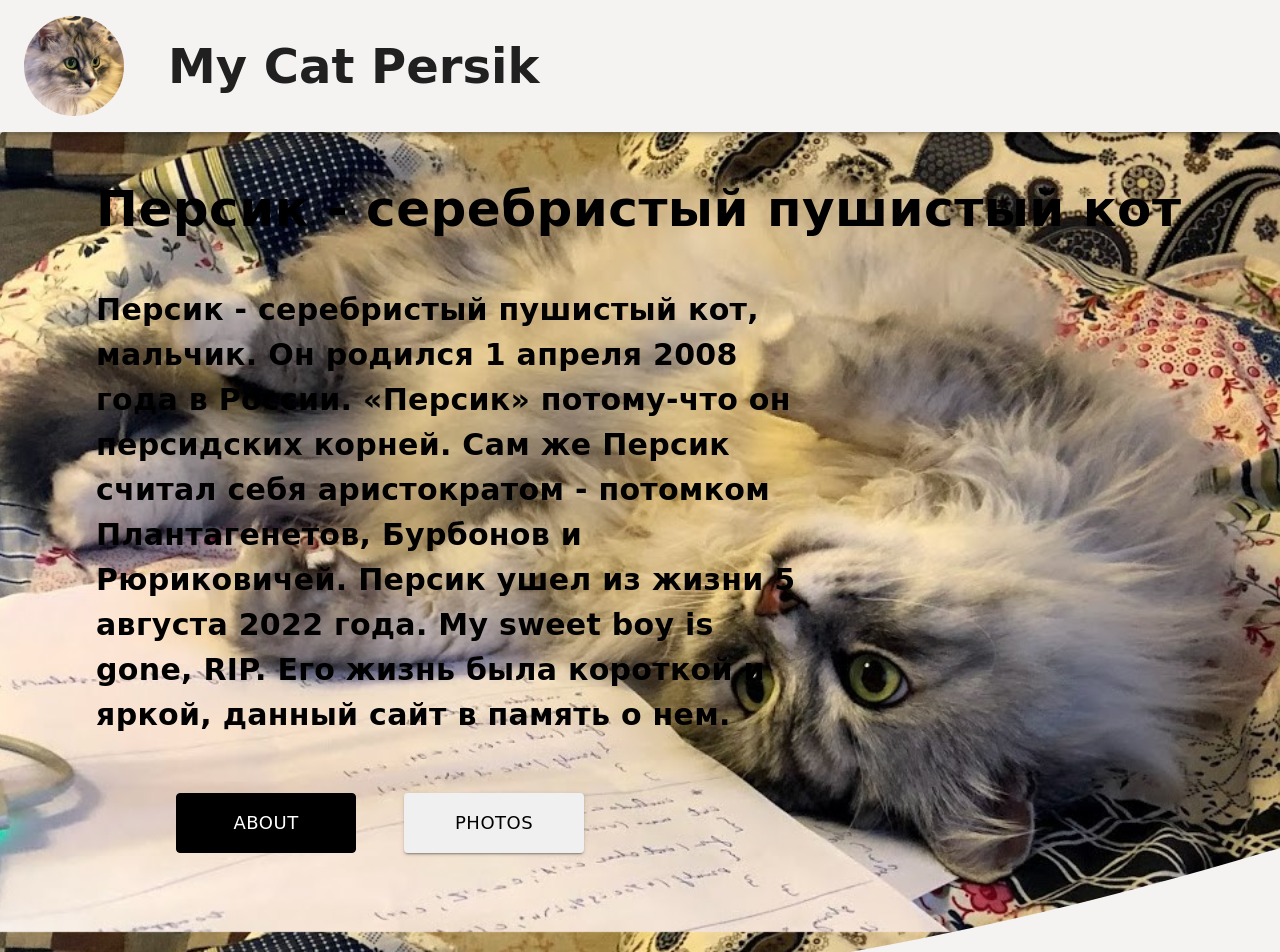
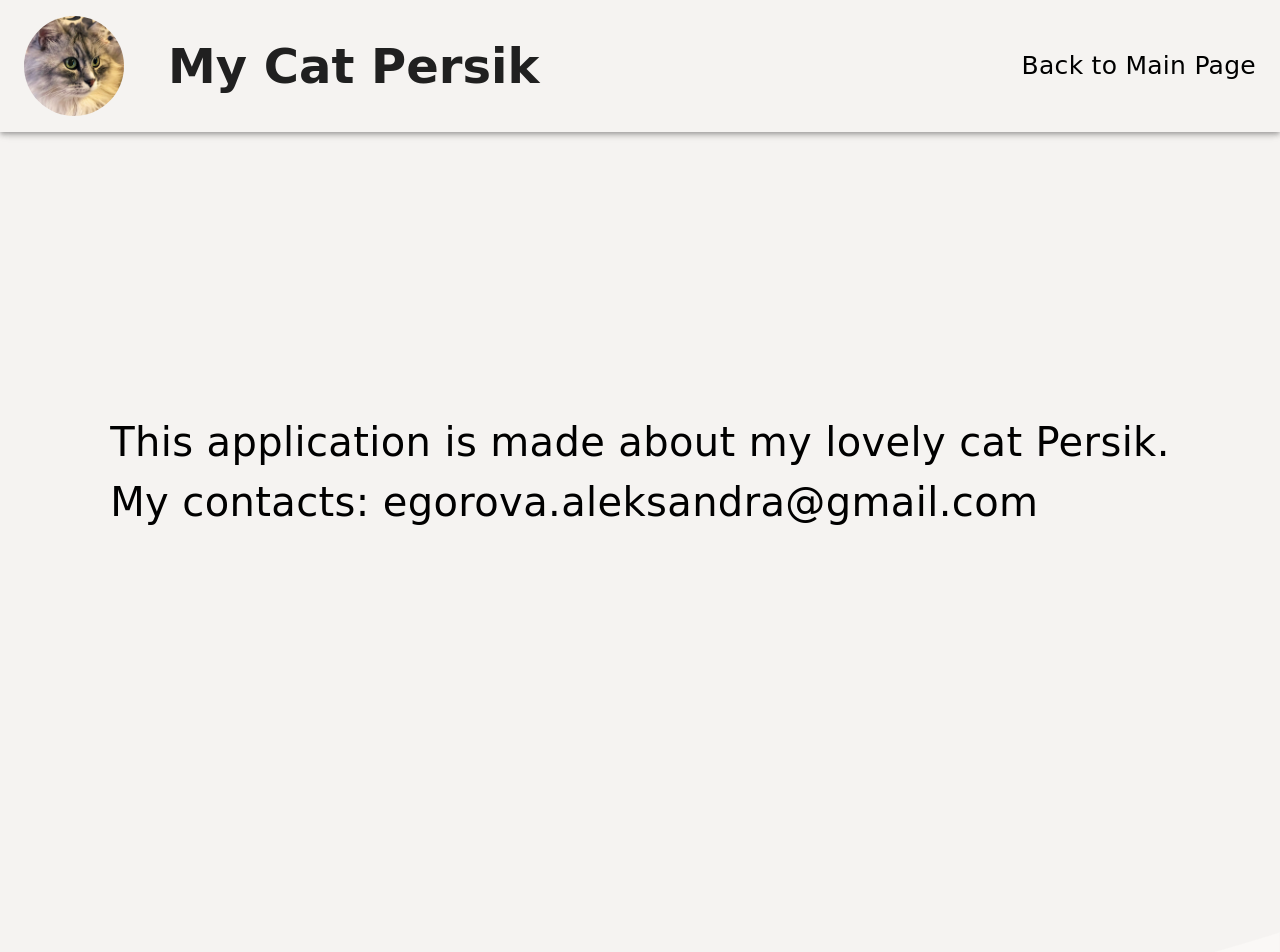
Before and after one commit to Katyi/Persik_project, a React (Create React App) app: page /Persik_project/about in a window 1280 px wide. Shown: the top 952 px of the page. Built offline with nearby package versions, Linux system fonts and the light colour scheme.

Commit message:
changed routes and navigate

```diff
--- a/src/components/Container.jsx
+++ b/src/components/Container.jsx
@@ -60,7 +60,7 @@ const Container = () => {
             Его жизнь была короткой и яркой, данный сайт в память о нем.
           </Typography>
           <Stack ml={{md:10,xs: 2}} mt={{md:7, sm: 7, xs: 4}} direction="row" gap={{md:6, xs: 2}}>
-            <Button onClick={() => navigate('/about')}
+            <Button onClick={() => navigate('/Persik_project/about')}
               variant='outlined'
               sx={{
                 color: '#fff', backgroundColor: '#000', borderColor: '#000',
@@ -72,7 +72,7 @@ const Container = () => {
               }}>
               ABOUT
             </Button>
-            <Button onClick={() => navigate('/album')} variant="contained"
+            <Button onClick={() => navigate('/Persik_project/album')} variant="contained"
               sx={{
                 color: '#000', backgroundColor: '#f0f0f0', borderColor: 'transparent',
                 fontFamily: { md: 'Comic Sans MS,Comic Sans,fantasy', xs: "FuturaPT" },
--- a/src/components/Navbar.jsx
+++ b/src/components/Navbar.jsx
@@ -43,7 +43,7 @@ const Navbar = () => {
           </Typography>
         </Icons>
 
-        {(pathName === '/about' || pathName === '/album' )
+        {(pathName === '/Persik_project/about' || pathName === '/Persik_project/album' )
           && <Link
             component="button"
             variant="body2"
@@ -54,14 +54,15 @@ const Navbar = () => {
               fontWeight: { md: 400, sm: 400 },
               display: { xs: "none", sm: "block" }
             }}
-            onClick={() => navigate('/container')}
+            onClick={() => navigate('/Persik_project')}
+            // onClick={() => navigate('/Persik_project/container')}
           >
             Back to Main Page
           </Link>
         }
 
         <UserBox position={'fixed'} mt={3} mb={3}>
-          {(pathName === '/about' || pathName === '/album')
+          {(pathName === '/Persik_project/about' || pathName === '/Persik_project/album')
             && <Link
               component="button"
               variant="body2"
@@ -69,7 +70,8 @@ const Navbar = () => {
                 color: '#000',
                 display: { xs: "flex", md: "none" }
               }}
-              onClick={() => navigate('/container')}
+              // onClick={() => navigate('/Persik_project/container')}
+              onClick={() => navigate('/Persik_project')}
             >
               <ArrowBack />
             </Link>
--- a/src/components/router/routes.js
+++ b/src/components/router/routes.js
@@ -3,7 +3,7 @@ import Container from "../Container"
 import Album from "../Album"
 
 export const routes =[
-  {path: '/about', component: About, exact: true},
-  { path: '/container', component: Container, exact: true },
-  {path: '/album', component: Album, exact: true},
+  {path: '/Persik_project/about', component: About, exact: true},
+  { path: '/Persik_project', component: Container, exact: true },
+  {path: '/Persik_project/album', component: Album, exact: true},
 ]
```
